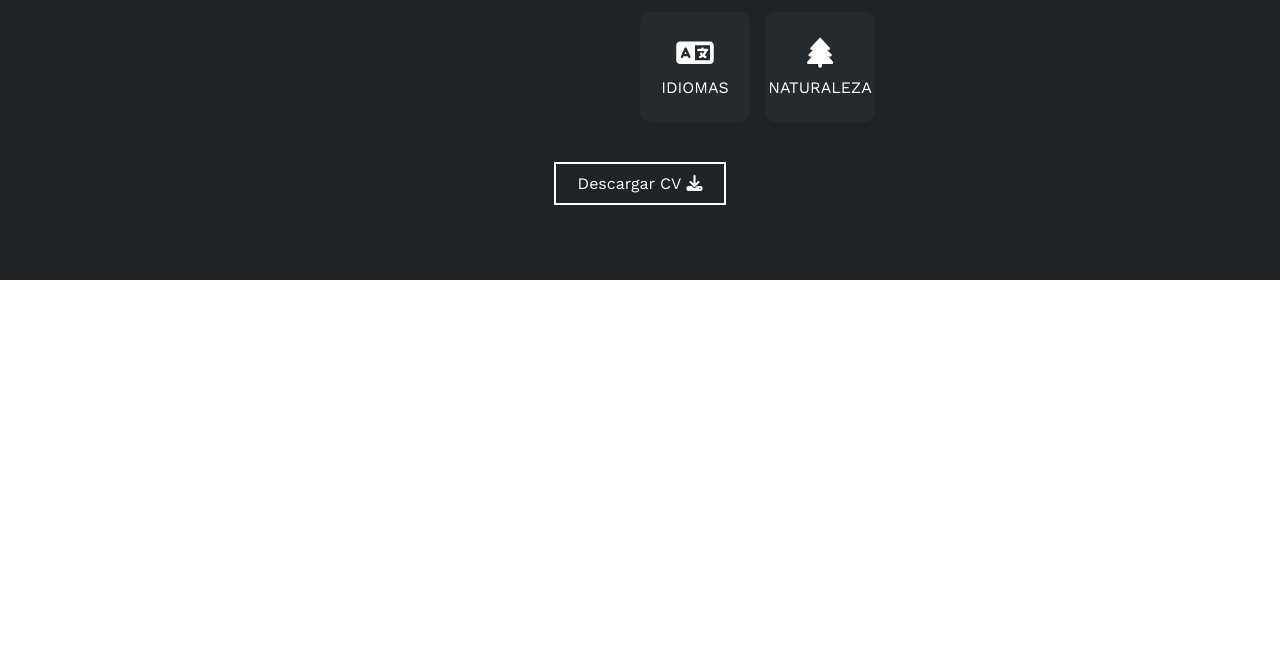
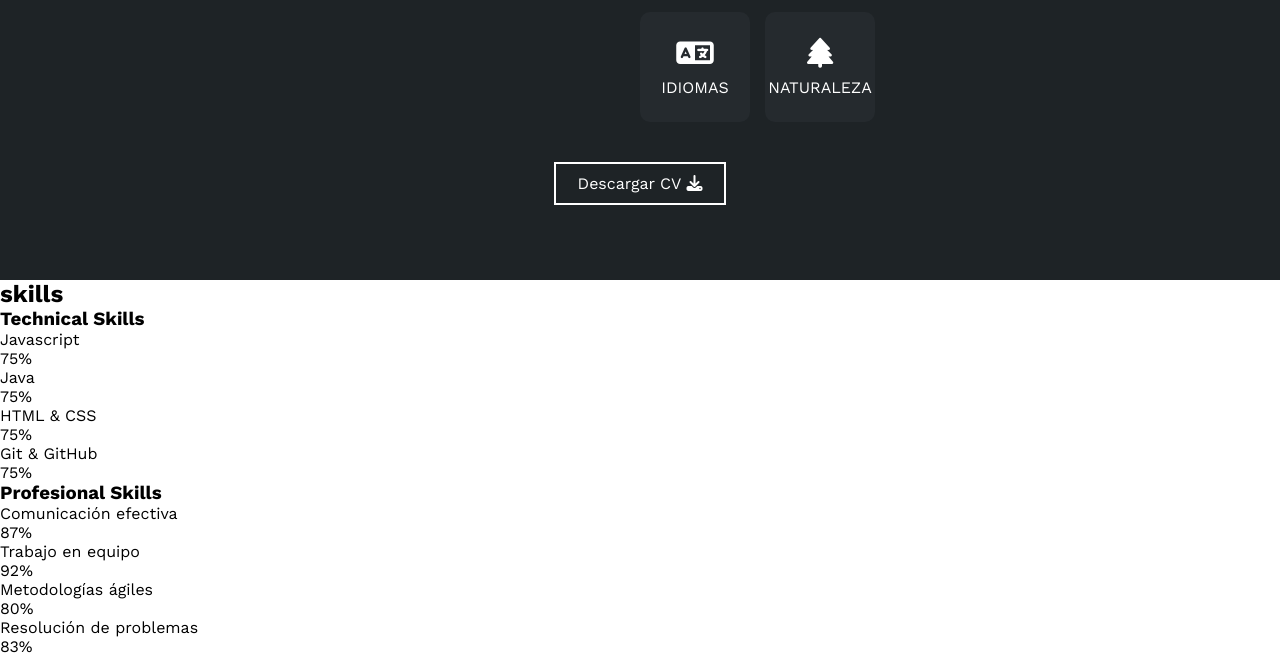
Before and after one commit to devrave/Portafolio_devrave, a plain HTML site: page index.html in a window 1280 px wide. Shown: the part 1183-1839 px from the top of the page. Before the commit the page ends 1463 px from the top, so only its background shows below. Drawn offline with nearby package versions, Linux system fonts and the light colour scheme.

Commit message:
feat: finish  HTML skill section structure

```diff
--- a/index.html
+++ b/index.html
@@ -111,13 +111,85 @@
         </div>
     </section>
 
-
-
-
-
-
-
-
-</body>
-
+    <!-- SECCION SKILLS -->
+     <section class="skilss" id="skills">
+        <div class="contenido-seccion">
+            <h2>skills</h2>
+            <div class="fila">
+                <!-- Techicnal skills -->
+                 <div class="col">
+                    <h3>Technical Skills</h3>
+                    <div class="skill">
+                        <span>Javascript</span>
+                        <div class="barra-skill">
+                            <div class="progreso">
+                                <span>75%</span>
+                            </div>
+                        </div>
+                    </div>
+                    <div class="skill">
+                        <span>Java</span>
+                        <div class="barra-skill">
+                            <div class="progreso">
+                                <span>75%</span>
+                            </div>
+                        </div>
+                    </div>
+                    <div class="skill">
+                        <span>HTML & CSS</span>
+                        <div class="barra-skill">
+                            <div class="progreso">
+                                <span>75%</span>
+                            </div>
+                        </div>
+                    </div>
+                    <div class="skill">
+                        <span>Git & GitHub</span>
+                        <div class="barra-skill">
+                            <div class="progreso">
+                                <span>75%</span>
+                            </div>
+                        </div>
+                    </div>
+                 </div>
+                <!-- Profesional Skills -->
+                 <div class="col">
+                    <h3>Profesional Skills</h3>
+                    <div class="skill">
+                        <span>Comunicación efectiva</span>
+                        <div class="barra-skill">
+                            <div class="progreso">
+                                <span>87%</span>
+                            </div>
+                        </div>
+                    </div>
+                    <div class="skill">
+                        <span>Trabajo en equipo</span>
+                        <div class="barra-skill">
+                            <div class="progreso">
+                                <span>92%</span>
+                            </div>
+                        </div>
+                    </div>
+                    <div class="skill">
+                        <span>Metodologías ágiles</span>
+                        <div class="barra-skill">
+                            <div class="progreso">
+                                <span>80%</span>
+                            </div>
+                        </div>
+                    </div>
+                    <div class="skill">
+                        <span>Resolución de problemas</span>
+                        <div class="barra-skill">
+                            <div class="progreso">
+                                <span>83%</span>
+                            </div>
+                        </div>
+                    </div>
+                 </div>
+            </div>
+        </div>
+     </section>
+    </body>
 </html>
```
